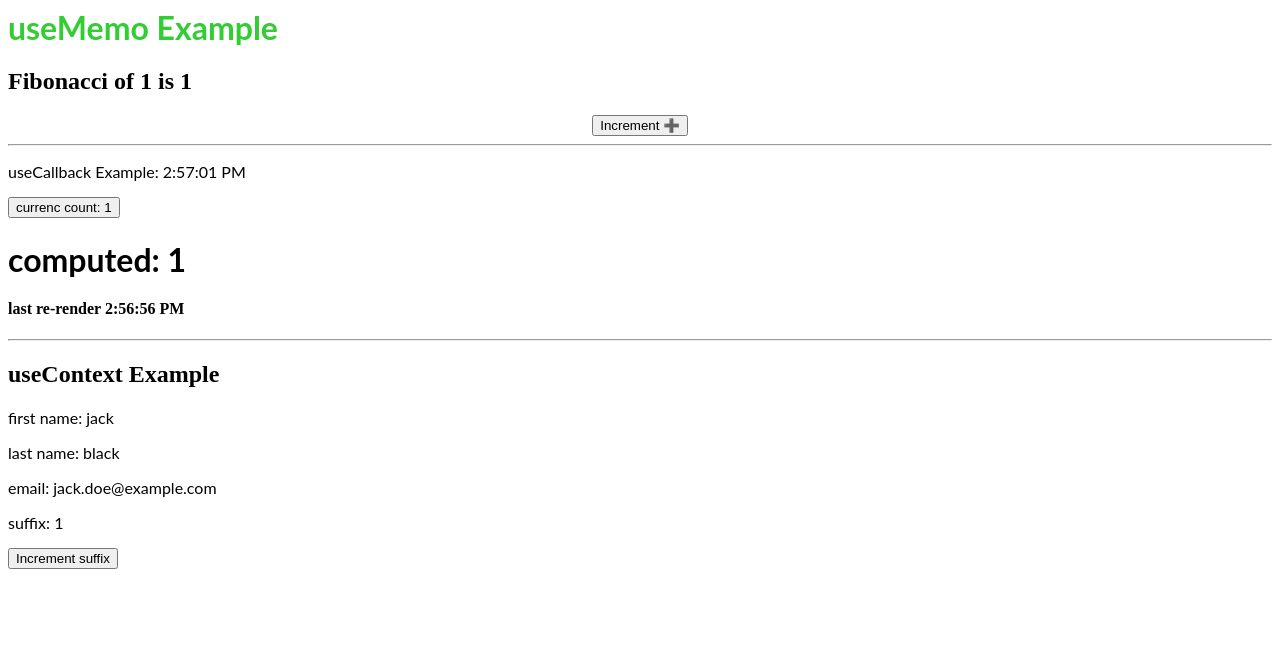
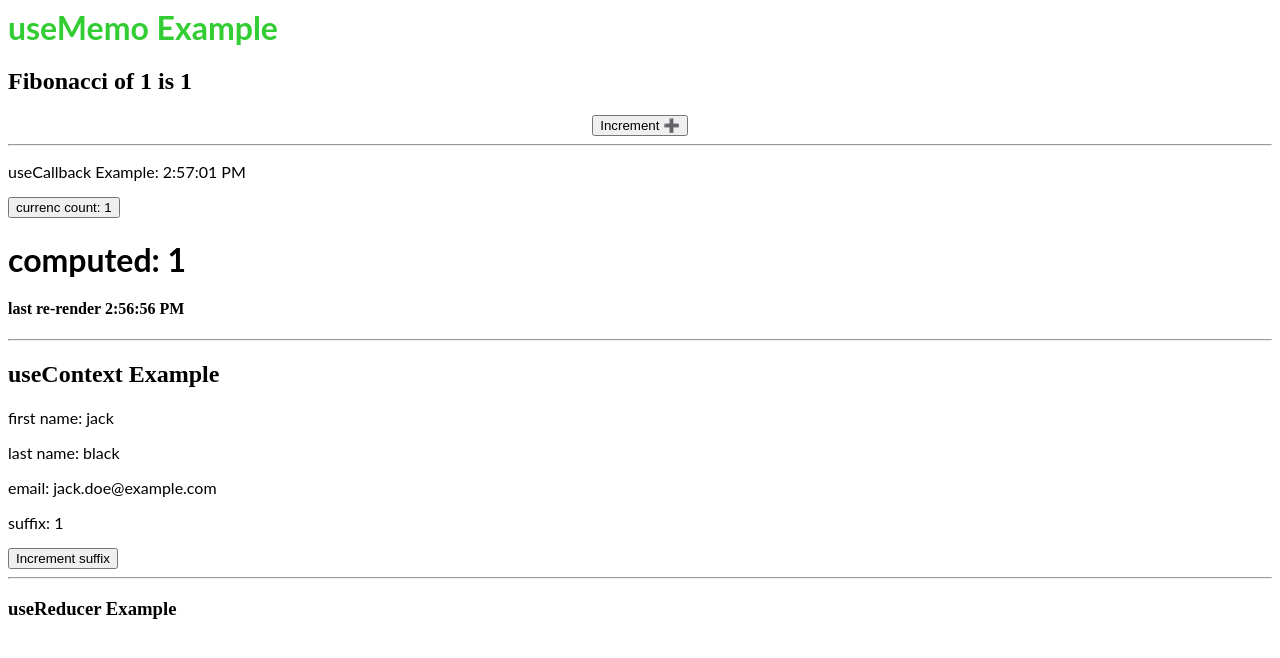
Before and after one commit to railsstudent/react-hooks-examples2, a React (Create React App) app: page / in a window 1280 px wide. Shown: the top 658 px of the page. Built offline with nearby package versions, Linux system fonts and the light colour scheme.

Commit message:
wip: useReducer example

```diff
--- a/App.js
+++ b/App.js
@@ -2,6 +2,7 @@ import React from 'react';
 import Memo from './Memo';
 import Callback from './Callback';
 import Context from './Context';
+import Reducer from './Reducer';
 
 function App() {
   return (
@@ -11,6 +12,8 @@ function App() {
       <Callback />
       <hr />
       <Context />
+      <hr />
+      <Reducer />
     </div>
   );
 }
--- /dev/null
+++ b/Reducer.js
@@ -0,0 +1,13 @@
+import React, { useReducer} from 'react'
+
+const limitRGB = num => (num < 0 ? 0 : num > 255 ? 255 : num);
+
+const ReducerComponent = () => {
+  return (
+    <div>
+      <h3>useReducer Example</h3>
+    </div>
+  )
+}
+
+export default ReducerComponent;
```
